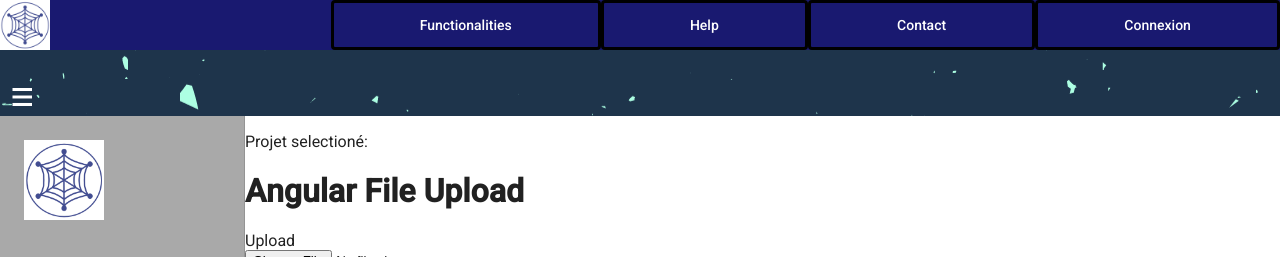
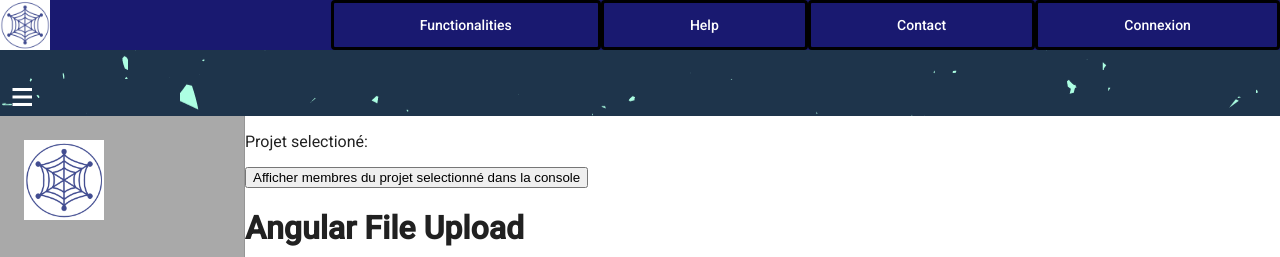
Before and after one commit to Khib0o/PWEB3TC-front, an Angular app in the folder PWEB/: page /functionality in a window 1280 px wide. Shown: the top 257 px of the page. Built offline with nearby package versions, Linux system fonts and the light colour scheme; no server answers.

Commit message:
bouton getMembersofProject qui affiche sur la console

```diff
--- a/PWEB/src/app/home/home.component.html
+++ b/PWEB/src/app/home/home.component.html
@@ -46,6 +46,8 @@
             </button>
             </mat-menu>
 
+            <button (click)="onGetMembersProjectButton()"> Afficher membres du projet selectionné dans la console </button>
+
 
 
             <app-user-file></app-user-file>
--- a/PWEB/src/app/home/home.component.ts
+++ b/PWEB/src/app/home/home.component.ts
@@ -22,6 +22,11 @@ export class HomeComponent implements OnInit {
   selectedProjectId!: number;
 
   projectUser: ProjectUserAssociation = {
+    "email": "",
+    "IdProjects": 0
+  }
+
+  selectedProjectIdJson: ProjectUserAssociation = {
     "email": "",
     "IdProjects": 0
   }
@@ -95,6 +100,14 @@ export class HomeComponent implements OnInit {
     )
   }
 
+  onGetMembersProjectButton(){
+    this.selectedProjectIdJson.IdProjects = this.selectedProjectId;
+    this._projectService.getMembersOfProject( this.selectedProjectIdJson).subscribe(
+      res => console.log(res),
+      err => console.log(err)
+    )
+  }
+
 
 }
 @Component({
--- a/PWEB/src/app/project.service.ts
+++ b/PWEB/src/app/project.service.ts
@@ -16,11 +16,13 @@ export class ProjectService {
   private _getProjectByUser = "http://localhost:3000/api/getProjectbyUser";
   private _addUserToProject = "http://localhost:3000/api/addUserToProject";
   private _removeUserToProject = "http://localhost:3000/api/removeUserToProject";
+  private _getMembersOfProject = "http://localhost:3000/api/getMembersOfProject";
 
 
   httpOptions = {
     headers: new HttpHeaders({
-      'Authorization': `${this.auth.getToken()}`,
+      'Content-Type': 'application/json',
+      'Authorization': `${this.auth.getToken()}`
    })
   }
 
@@ -36,4 +38,8 @@ export class ProjectService {
     return this.http.post<ProjectUserAssociation>(this._removeUserToProject, IdProject, this.httpOptions);
   }
 
+  getMembersOfProject(IdProject: ProjectUserAssociation):Observable<ProjectUserAssociation> {
+    return this.http.post<ProjectUserAssociation>(this._getMembersOfProject, IdProject, this.httpOptions);
+  }
+
 }
```
